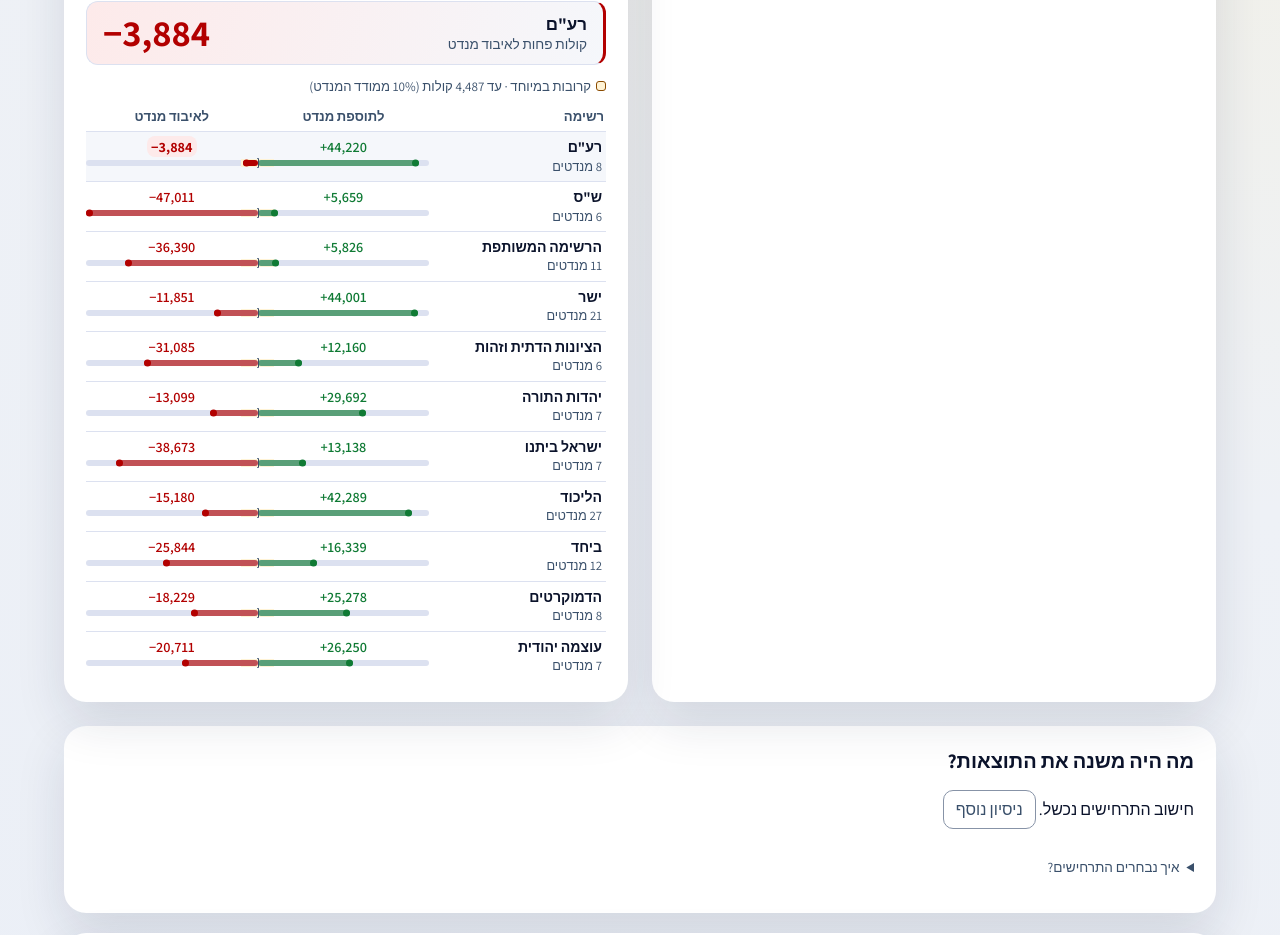
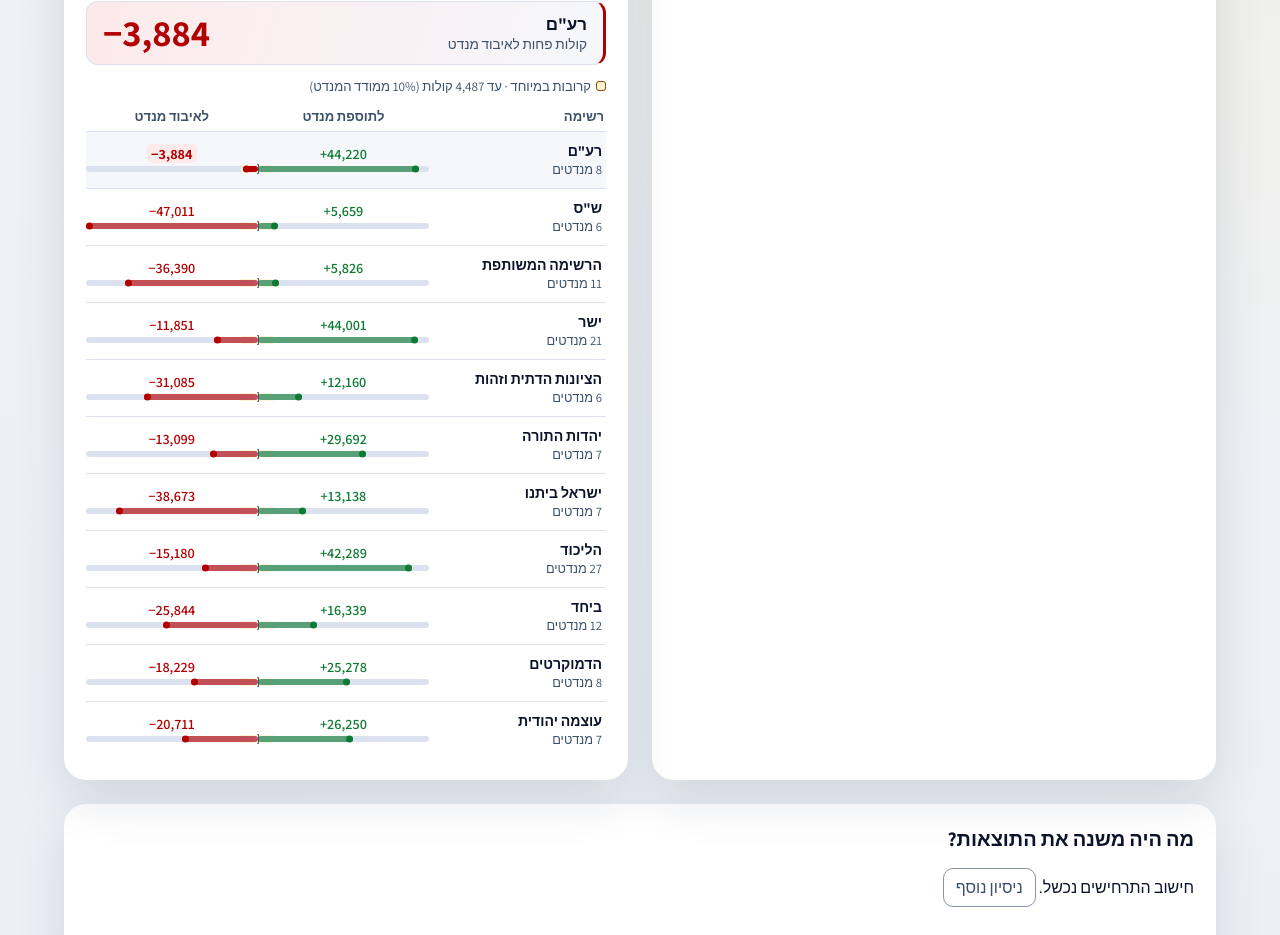
Before and after one commit to EladHeller/israel-elections, a React (Vite) app in the folder elections-client/: page /results/26 in a window 1280 px wide. Shown: the part 1130-2065 px from the top of the page. Built offline with nearby package versions, Linux system fonts and the light colour scheme.

Commit message:
Show simulator margins as plain numbers

```diff
--- a/elections-client/src/components/MandateMargins.tsx
+++ b/elections-client/src/components/MandateMargins.tsx
@@ -33,7 +33,13 @@ function MarginCell({ race, partyName, direction, scale, limit, order, onVoteDel
   const margin = race[direction];
   const gain = direction === 'gain';
   const formatted = margin === null ? '—' : `${gain ? '+' : '−'}${numberFormat.format(margin)}`;
-  const value = <bdi dir="ltr">{formatted}</bdi>;
+  const value = <>
+    <bdi dir="ltr">{formatted}</bdi>
+    <span className="mandate-margin-track" aria-hidden="true">
+      {margin !== null && <span className="mandate-margin-bar" key={order}
+        style={{ '--margin-width': `${margin / scale * 100}%` } as React.CSSProperties} />}
+    </span>
+  </>;
   const close = isCloseSeatMargin(margin, limit);
   return (
     <td className="mandate-margin-cell" data-direction={direction} data-close={close}>
@@ -44,10 +50,6 @@ function MarginCell({ race, partyName, direction, scale, limit, order, onVoteDel
           {value}
         </button>
       ) : <span className="mandate-margin-value">{value}</span>}
-      <span className="mandate-margin-track" aria-hidden="true">
-        {margin !== null && <span className="mandate-margin-bar" key={order}
-          style={{ '--margin-width': `${margin / scale * 100}%` } as React.CSSProperties} />}
-      </span>
       {!gain && race.loseCrossesThreshold && (
         <span className="mandate-threshold-loss">ירידה מתחת לאחוז החסימה</span>
       )}
@@ -96,7 +98,7 @@ export default function MandateMargins({ races, limit, getPartyName, onVoteDelta
         )}
       </div>
       <p className="mandate-margin-legend"><span aria-hidden="true" />קרובות במיוחד · עד <bdi>{numberFormat.format(limit)}</bdi> קולות (10% ממודד המנדט)</p>
-      <table className="mandate-margin-table" dir="rtl" style={axisStyle} data-editable={!!onVoteDelta}
+      <table className="mandate-margin-table" dir="rtl" style={axisStyle}
         aria-label="מרחק בקולות מהשגת מנדט ומאיבוד מנדט">
         <thead>
           <tr>
--- a/elections-client/src/styles.css
+++ b/elections-client/src/styles.css
@@ -1070,34 +1070,36 @@ body {
   --margin-surface: var(--gain-background);
 }
 .mandate-margin-cell .mandate-margin-value {
-  display: inline-grid;
-  place-items: center;
-  max-width: 100%;
-  padding: 1px 4px;
+  display: grid;
+  align-content: center;
+  justify-items: center;
+  gap: 3px;
+  inline-size: 100%;
+  min-block-size: 44px;
+  padding: 0;
   color: var(--margin-ink);
   font-size: .89rem;
   font-weight: 600;
   font-variant-numeric: tabular-nums;
   overflow-wrap: anywhere;
 }
-.mandate-margin-table[data-editable='true'] .mandate-margin-value { min-height: 44px; }
 .mandate-margin-cell button.mandate-margin-value {
-  min-width: 44px;
-  padding: 4px;
-  background: var(--card);
-  border-color: var(--control-border);
+  background: transparent;
+  border: 0;
   border-radius: 8px;
 }
-.mandate-margin-cell[data-close='true'] .mandate-margin-value {
+.mandate-margin-value > bdi { padding-inline: 4px; border-radius: 5px; }
+.mandate-margin-cell[data-close='true'] .mandate-margin-value > bdi,
+.mandate-margin-cell button.mandate-margin-value:hover > bdi {
   background: var(--margin-surface);
-  border-radius: 8px;
+}
+.mandate-margin-cell[data-close='true'] .mandate-margin-value > bdi {
   font-weight: 800;
 }
 .mandate-margin-track {
-  display: block;
+  justify-self: stretch;
   position: relative;
   height: 6px;
-  margin-block-start: 3px;
   background: var(--chart-track);
 }
 .mandate-margin-cell[data-direction='gain'] .mandate-margin-track { border-start-start-radius: 8px; border-end-start-radius: 8px; }
```
Also changed, not shown: 1 other file (tests, documents, lock files or other folders).
